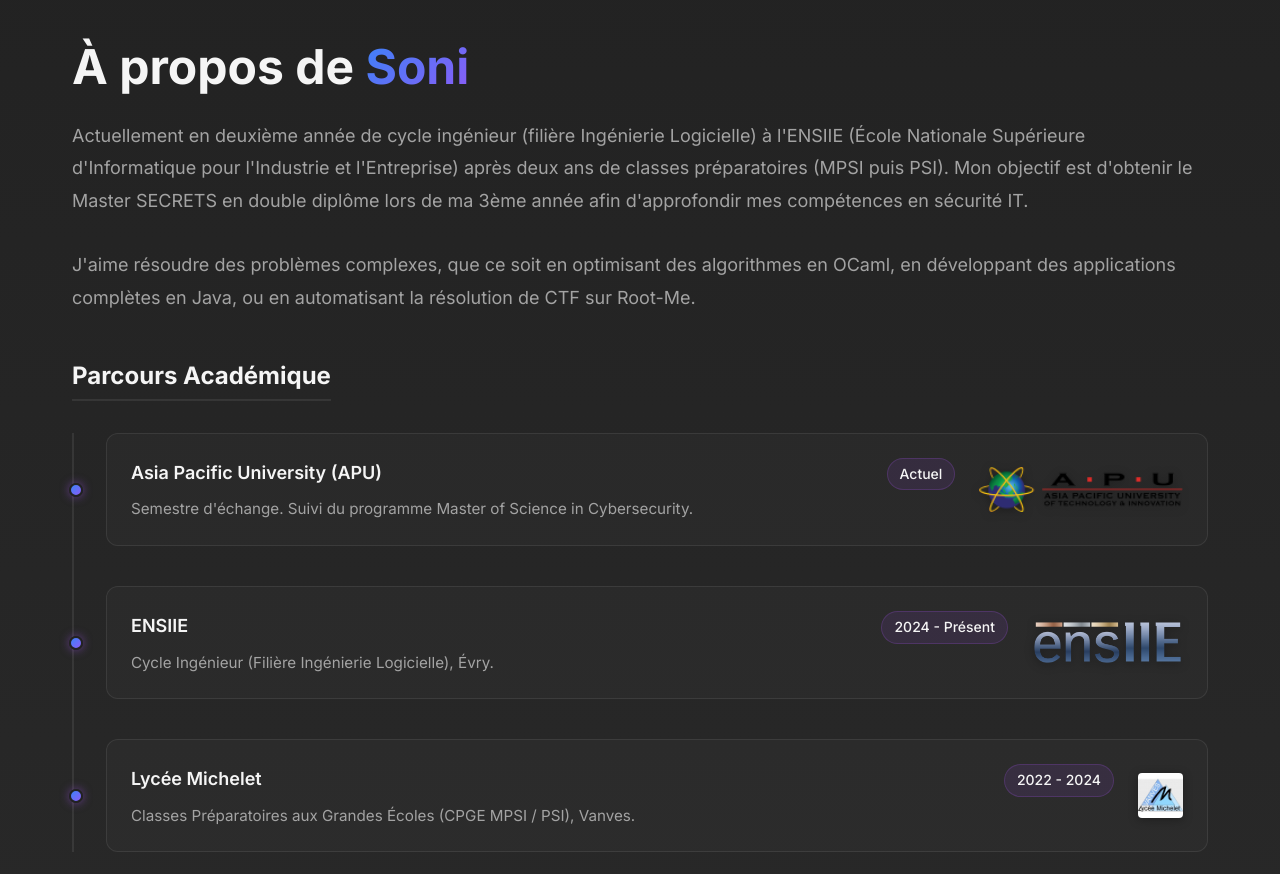
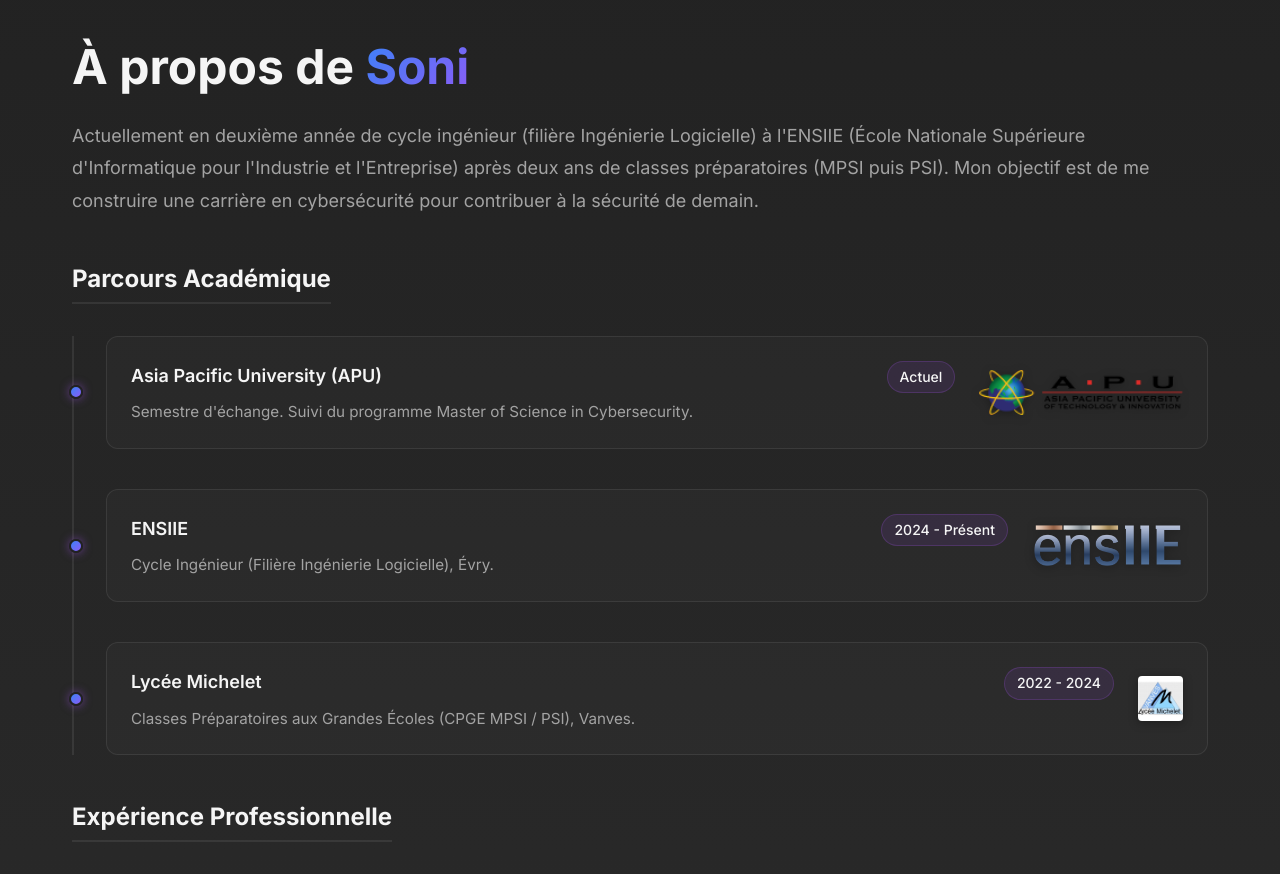
Before and after one commit to sondiedh-sys/Soni_Diedhiou_portfolio, a React (Vite) app: page / in a window 1280 px wide. Shown: the part 900-1774 px from the top of the page. Built offline with nearby package versions, Linux system fonts and the light colour scheme.

Commit message:
docs: Refine about section objective and remove complexity text

```diff
--- a/src/components/About.jsx
+++ b/src/components/About.jsx
@@ -12,8 +12,7 @@ const About = () => {
                         {t.about.title} <span className="text-gradient">Soni</span>
                     </h2>
                     <p className={styles.description}>
-                        {t.about.description1}<br /><br />
-                        {t.about.description2}
+                        {t.about.description1}
                     </p>
 
                     <div className={styles.timeline}>
--- a/src/i18n.js
+++ b/src/i18n.js
@@ -17,8 +17,7 @@ export const translations = {
         about: {
             title: "À propos de",
             subtitle: "Mon parcours et mes compétences techniques.",
-            description1: "Actuellement en deuxième année de cycle ingénieur (filière Ingénierie Logicielle) à l'ENSIIE (École Nationale Supérieure d'Informatique pour l'Industrie et l'Entreprise) après deux ans de classes préparatoires (MPSI puis PSI). Mon objectif est d'obtenir le Master SECRETS en double diplôme lors de ma 3ème année afin d'approfondir mes compétences en sécurité IT.",
-            description2: "J'aime résoudre des problèmes complexes, que ce soit en optimisant des algorithmes en OCaml, en développant des applications complètes en Java, ou en automatisant la résolution de CTF sur Root-Me.",
+            description1: "Actuellement en deuxième année de cycle ingénieur (filière Ingénierie Logicielle) à l'ENSIIE (École Nationale Supérieure d'Informatique pour l'Industrie et l'Entreprise) après deux ans de classes préparatoires (MPSI puis PSI). Mon objectif est de me construire une carrière en cybersécurité pour contribuer à la sécurité de demain.",
             timelineTitle: "Parcours Académique",
             experienceTitle: "Expérience Professionnelle",
             experiences: [
@@ -130,8 +129,7 @@ export const translations = {
         about: {
             title: "About",
             subtitle: "My background and technical skills.",
-            description1: "Currently in my second year of the Software Engineering program at ENSIIE (École Nationale Supérieure d'Informatique pour l'Industrie et l'Entreprise) after two years of intensive prep classes (MPSI then PSI). My goal is to pursue a double degree in the specialized SECRETS Master's program for my third year to deepen my cybersecurity skills.",
-            description2: "I enjoy solving complex problems, whether it's optimizing algorithms in OCaml, developing full-stack Java applications, or automating CTF resolutions on Root-Me.",
+            description1: "Currently in my second year of the Software Engineering program at ENSIIE (École Nationale Supérieure d'Informatique pour l'Industrie et l'Entreprise) after two years of intensive prep classes (MPSI then PSI). My goal is to build a career in cybersecurity to contribute to the security of tomorrow.",
             timelineTitle: "Academic Background",
             experienceTitle: "Professional Experience",
             experiences: [
```
